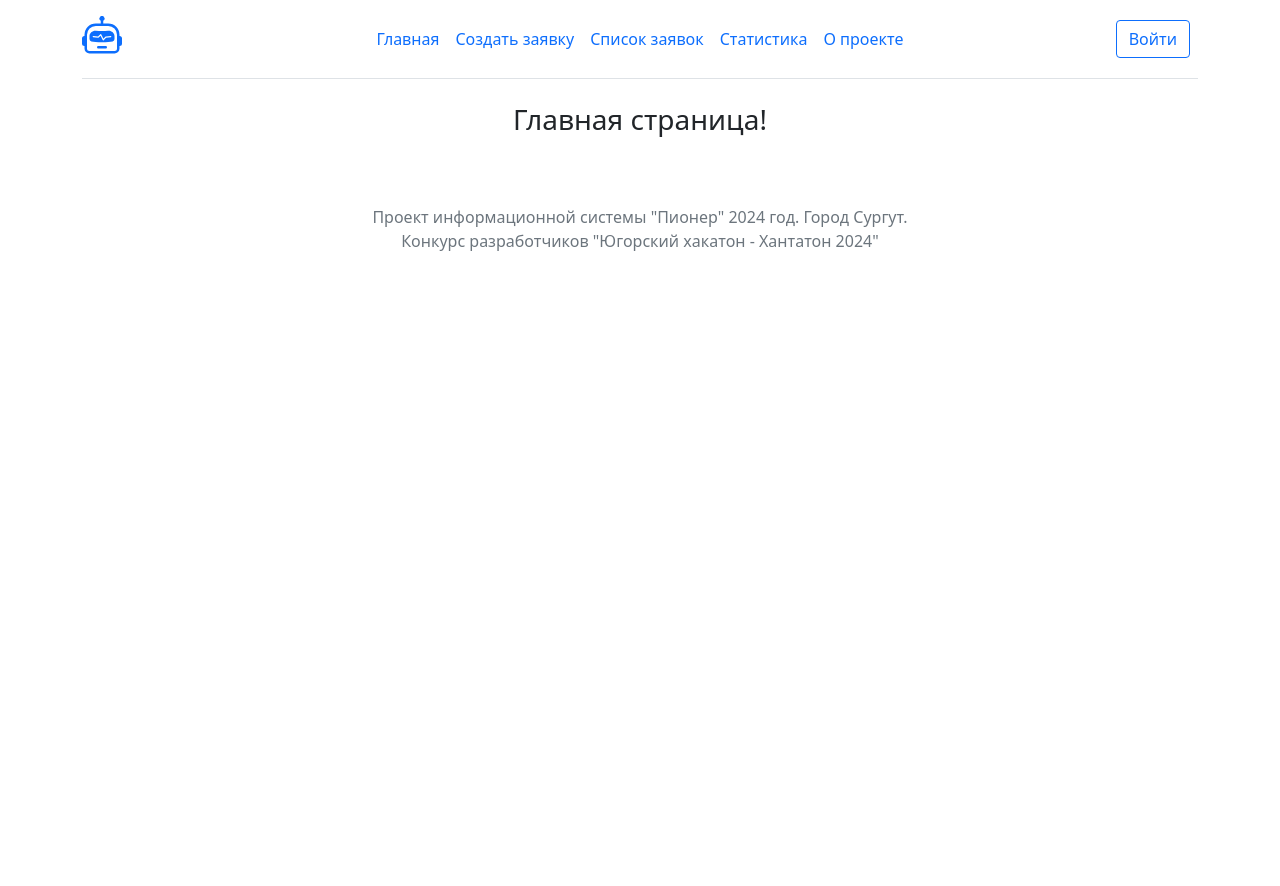
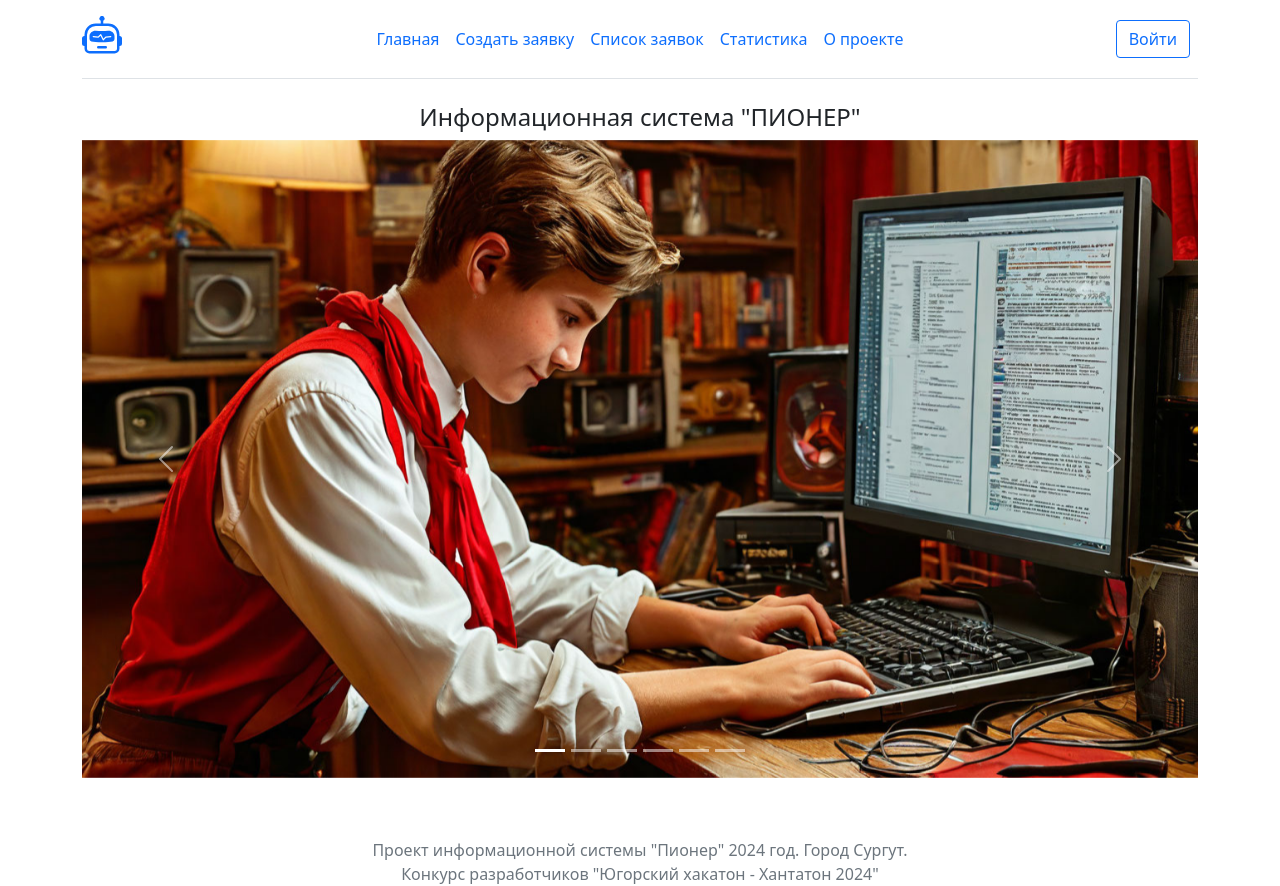
Before and after one commit to IslamovDF/hackathon2024, a Django app: page / in a window 1280 px wide. Before the commit the page ends 251 px from the top, so only its background shows below. Run offline with Django 5.2, Linux system fonts and the light colour scheme; some libraries are stand-ins or nearby versions.

Commit message:
edit index.html

```diff
--- a/helpdeck_project/tasks/templates/tasks/base.html
+++ b/helpdeck_project/tasks/templates/tasks/base.html
@@ -44,5 +44,6 @@
         </div>
     </div>
 </footer>
+<script src="https://cdn.jsdelivr.net/npm/bootstrap@5.1.3/dist/js/bootstrap.bundle.min.js" integrity="sha384-ka7Sk0Gln4gmtz2MlQnikT1wXgYsOg+OMhuP+IlRH9sENBO0LRn5q+8nbTov4+1p" crossorigin="anonymous"></script>
 </body>
 </html>
--- a/helpdeck_project/tasks/templates/tasks/index.html
+++ b/helpdeck_project/tasks/templates/tasks/index.html
@@ -1,11 +1,50 @@
 {% extends "tasks/base.html" %}
-
+{% load static %}
 {% block content %}
     <div class="container">
         <div class="row">
             <div class="col-lg-12">
-                <h3 class="text-center text">Главная страница!</h3>
+                <h4 class="text-center text">Информационная система "ПИОНЕР"</h4>
+                <div id="carouselExampleIndicators" class="carousel slide" data-bs-ride="carousel">
+                  <div class="carousel-indicators">
+                      <button type="button" data-bs-target="#carouselExampleIndicators" data-bs-slide-to="0" class="active" aria-current="true" aria-label="Slide 1"></button>
+                      <button type="button" data-bs-target="#carouselExampleIndicators" data-bs-slide-to="1" aria-label="Slide 2"></button>
+                      <button type="button" data-bs-target="#carouselExampleIndicators" data-bs-slide-to="2" aria-label="Slide 3"></button>
+                      <button type="button" data-bs-target="#carouselExampleIndicators" data-bs-slide-to="3" aria-label="Slide 4"></button>
+                      <button type="button" data-bs-target="#carouselExampleIndicators" data-bs-slide-to="4" aria-label="Slide 5"></button>
+                      <button type="button" data-bs-target="#carouselExampleIndicators" data-bs-slide-to="5" aria-label="Slide 6"></button>
+                  </div>
+                  <div class="carousel-inner">
 
+                    <div class="carousel-item active">
+                      <img src="{% static 'images/1.jpg' %}" class="d-block w-100" alt='img'>
+                    </div>
+                      <div class="carousel-item">
+                      <img src="{% static 'images/2.jpg' %}" class="d-block w-100" alt='img'>
+                    </div>
+                      <div class="carousel-item">
+                      <img src="{% static 'images/3.jpg' %}" class="d-block w-100" alt='img'>
+                    </div>
+                      <div class="carousel-item">
+                      <img src="{% static 'images/4.jpg' %}" class="d-block w-100" alt='img'>
+                    </div>
+                      <div class="carousel-item">
+                      <img src="{% static 'images/5.jpg' %}" class="d-block w-100" alt='img'>
+                    </div>
+                      <div class="carousel-item">
+                      <img src="{% static 'images/6.jpg' %}" class="d-block w-100" alt='img'>
+                    </div>
+
+                  </div>
+                  <button class="carousel-control-prev" type="button" data-bs-target="#carouselExampleIndicators" data-bs-slide="prev">
+                    <span class="carousel-control-prev-icon" aria-hidden="true"></span>
+                    <span class="visually-hidden">Previous</span>
+                  </button>
+                  <button class="carousel-control-next" type="button" data-bs-target="#carouselExampleIndicators" data-bs-slide="next">
+                    <span class="carousel-control-next-icon" aria-hidden="true"></span>
+                    <span class="visually-hidden">Next</span>
+                  </button>
+                </div>
             </div>
         </div>
     </div>
```
Also changed, not shown: helpdeck_project/tasks/static/images/1.jpg (added), helpdeck_project/tasks/static/images/2.jpg (added), helpdeck_project/tasks/static/images/3.jpg (added), helpdeck_project/tasks/static/images/4.jpg (added), helpdeck_project/tasks/static/images/5.jpg (added), helpdeck_project/tasks/static/images/6.jpg (added).
